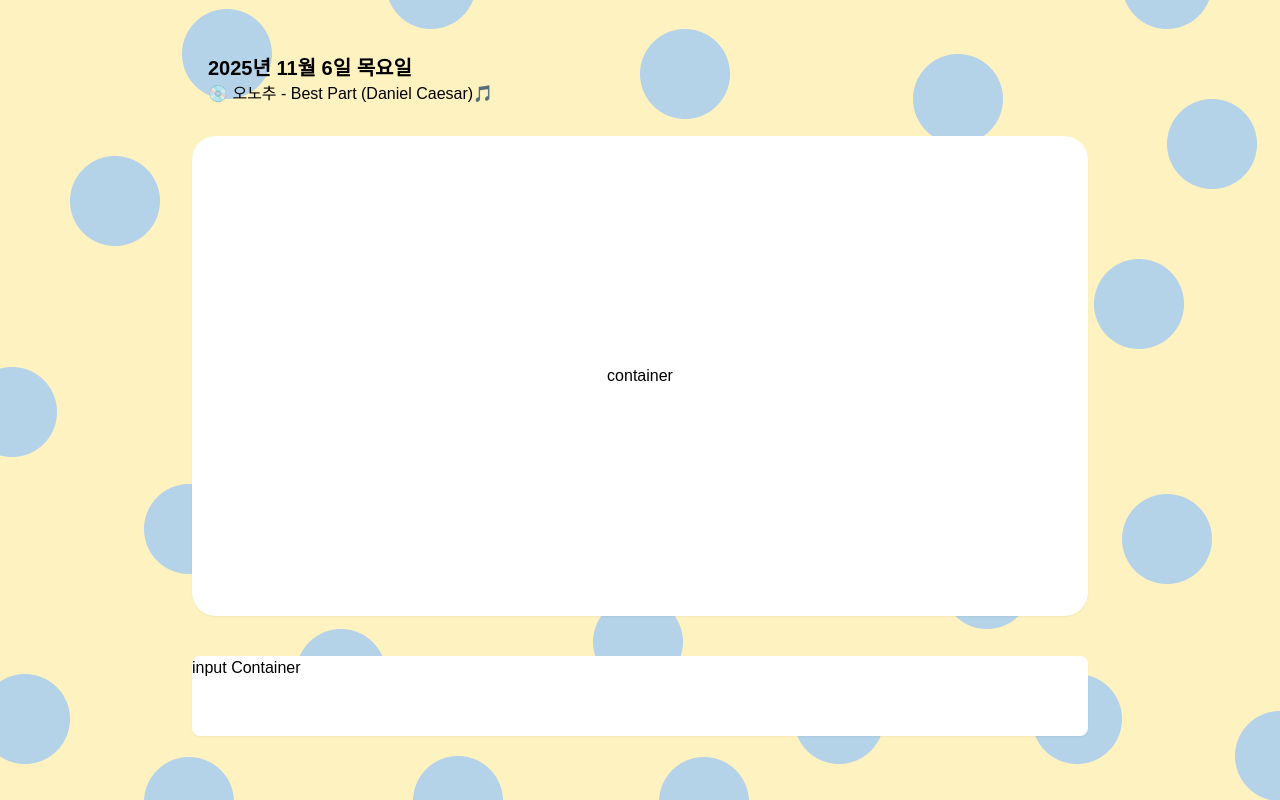
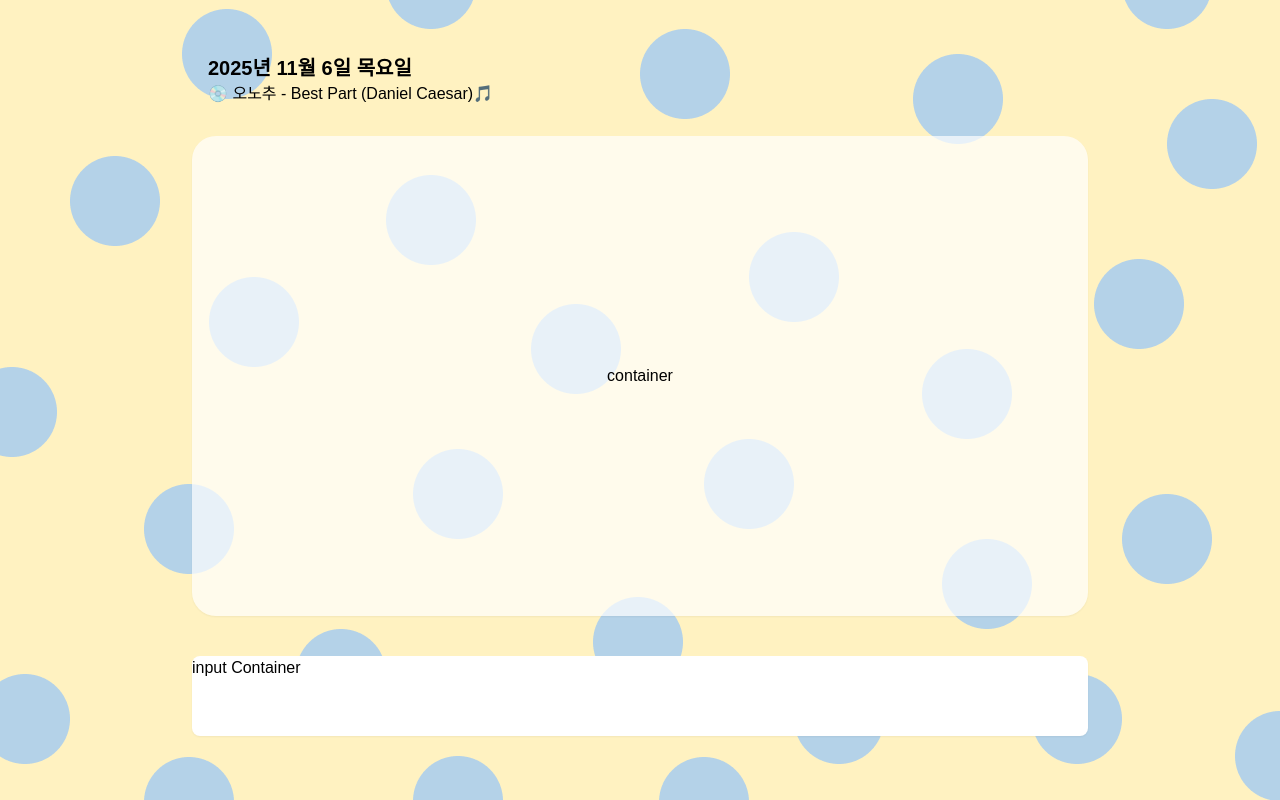
Before and after one commit to xxxjinn/VueDoList, a Vue app: page / in a window 1280 px wide. Built offline with nearby package versions, Linux system fonts and the light colour scheme; a web font is replaced by a local one.

Commit message:
style: container 배경 opacity 수정

```diff
--- a/src/components/ToDoContainer.vue
+++ b/src/components/ToDoContainer.vue
@@ -1,7 +1,9 @@
 <script setup lang="ts"></script>
 
 <template>
-  <div class="bg-white rounded-3xl shadow-sm flex items-center justify-center m-10 w-full h-[60%]">
+  <div
+    class="bg-white/70 rounded-3xl shadow-sm flex items-center justify-center m-10 w-full h-[60%]"
+  >
     <p>container</p>
   </div>
 </template>
```
